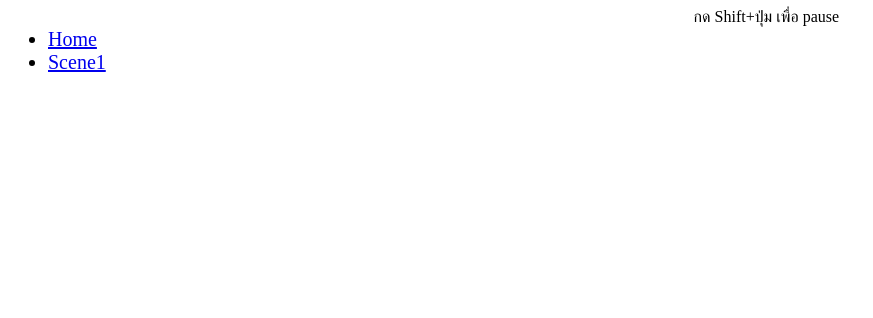
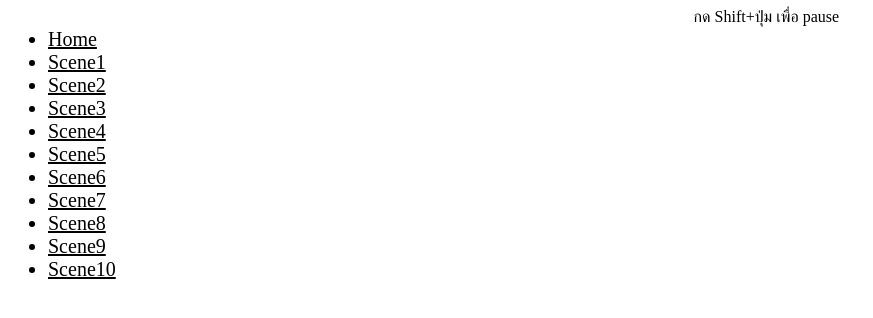
Before and after one commit to SandzoNight/gen241-soundplayer, a React (Create React App) app: page / in a window 1280 px wide. Shown: the top 318 px of the page, without its empty margins (0-873 px from the left). Built offline with nearby package versions, Linux system fonts and the light colour scheme.

Commit message:
separate routes from App.js

```diff
--- a/src/App.js
+++ b/src/App.js
@@ -1,18 +1,12 @@
 import React, { Component } from 'react';
 import './css/style.css'
-import Scene1 from './Components/Scene1'
-// import Scene2 from './Components/Scene2'
 import {
   BrowserRouter as Router,
-  Route,
   Link
 } from 'react-router-dom'
+import Routes from './Routes'
 
 class App extends Component {
-  constructor(props) {
-    super(props);
-  }
-
   render() {
     return (
 
@@ -22,13 +16,20 @@ class App extends Component {
               <ul>
                 <li><Link to="/">Home</Link></li>
                 <li><Link to="/scene1">Scene1</Link></li>
-                {/* <li><Link to="/scene2">Scene2</Link></li> */}
+                <li><Link to="/scene2">Scene2</Link></li>
+                <li><Link to="/scene3">Scene3</Link></li>
+                <li><Link to="/scene4">Scene4</Link></li>
+                <li><Link to="/scene5">Scene5</Link></li>
+                <li><Link to="/scene6">Scene6</Link></li>
+                <li><Link to="/scene7">Scene7</Link></li>
+                <li><Link to="/scene8">Scene8</Link></li>
+                <li><Link to="/scene9">Scene9</Link></li>
+                <li><Link to="/scene10">Scene10</Link></li>
               </ul>
             </div>
             <div className="key-panel">
               กด Shift+ปุ่ม เพื่อ pause
-              <Route path="/scene1" component={Scene1}/>
-              {/* <Route path="/scene2" component={Scene2}/> */}
+              <Routes/>
             </div>
           </div>
         </Router>
--- a/src/Components/Scene1.js
+++ b/src/Components/Scene1.js
@@ -2,10 +2,6 @@ import React, { Component } from 'react';
 import Keybox from './Keybox.js'
 
 class Scene1 extends Component {
-  constructor(props) {
-    super(props);
-  }
-
   render() {
     return (
       <div>
@@ -66,7 +62,6 @@ class Scene1 extends Component {
       </div>
     );
   }
-
 }
 
 export default Scene1;
--- /dev/null
+++ b/src/Routes.js
@@ -0,0 +1,18 @@
+import React, { Component } from 'react';
+import Scene1 from './Components/Scene1'
+// import Scene2 from './Components/Scene2'
+import {
+  Route
+} from 'react-router-dom'
+
+class Routes extends Component {
+
+  render() {
+    return (
+      <Route path="/scene1" component={Scene1}/>
+    );
+  }
+
+}
+
+export default Routes;
--- a/src/css/style.css
+++ b/src/css/style.css
@@ -8,6 +8,7 @@
 }
 .scene-panel a{
   text-decoration: underline;
+  color: black;
 }
 .scene-panel a:visited{
   color: black;
```
Also changed, not shown: src/SoundCom.js (deleted, +0 -10 lines).
